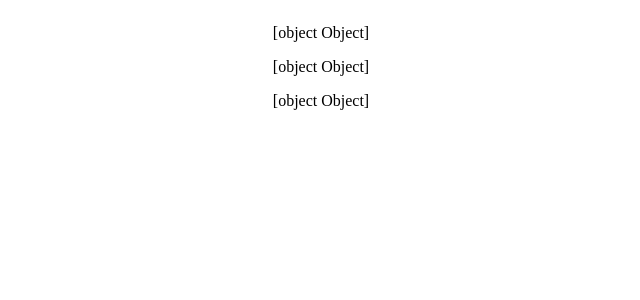
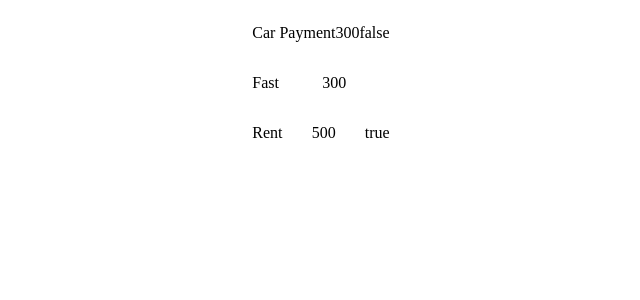
Before and after one commit to Csmith246/BudgetApp, an Angular app: page / in a window 1280 px wide. Shown: the top 300 px of the page, without its empty margins (319-959 px from the left). Built offline with nearby package versions, Linux system fonts and the light colour scheme.

Commit message:
Added READ.ME

```diff
--- a/src/app/components/budget-item/budget-item.component.html
+++ b/src/app/components/budget-item/budget-item.component.html
@@ -1,3 +1,11 @@
-<p>
-  {{label}}
-</p>
+<div class="flexRow">
+  <p>
+    {{item.name}}
+  </p>
+  <p>
+    {{item.budgetAmount}}
+  </p>
+  <p>
+    {{item.itemType?.paid}}
+  </p>
+</div>
--- a/src/app/components/budget-item/budget-item.component.scss
+++ b/src/app/components/budget-item/budget-item.component.scss
@@ -0,0 +1,4 @@
+.flexRow{
+    display: flex;
+    justify-content: space-between;
+}
--- a/src/app/components/budget-item/budget-item.component.ts
+++ b/src/app/components/budget-item/budget-item.component.ts
@@ -1,4 +1,7 @@
 import { Component, OnInit, Input } from '@angular/core';
+
+// Models
+import { BudgetItem } from '../../models/budget-item';
 
 @Component({
   selector: 'app-budget-item',
@@ -6,7 +9,7 @@ import { Component, OnInit, Input } from '@angular/core';
   styleUrls: ['./budget-item.component.scss']
 })
 export class BudgetItemComponent implements OnInit {
-  @Input() label:Object;
+  @Input() item: BudgetItem;
 
   constructor() { }
 
--- a/src/app/components/budget-list/budget-list.component.html
+++ b/src/app/components/budget-list/budget-list.component.html
@@ -1 +1 @@
-<app-budget-item *ngFor="let item of items" [label]=item></app-budget-item>
+<app-budget-item *ngFor="let item of items" [item]=item></app-budget-item>
--- a/src/app/components/budget-list/budget-list.component.ts
+++ b/src/app/components/budget-list/budget-list.component.ts
@@ -1,4 +1,7 @@
 import { Component, OnInit } from '@angular/core';
+import { BudgetItem } from '../../models/budget-item';
+import { FixedCost } from '../../models/fixed-cost';
+import { VariableCost } from '../../models/variable-cost';
 
 @Component({
   selector: 'app-budget-list',
@@ -7,10 +10,10 @@ import { Component, OnInit } from '@angular/core';
 })
 export class BudgetListComponent implements OnInit {
 
-  items: Object[] = [
-    {name:'item1', budgetVal:300, currSpent: 150.45},
-    {name:'item2', budgetVal:40, currSpent: 35.12},
-    {name:'item3', budgetVal:500, currSpent: 500},
+  items: BudgetItem[] = [
+    {name:'Car Payment', budgetAmount:300, itemType: {paid: false}},
+    {name:'Fast', budgetAmount:300, itemType: {amountSpent: 37.54}},
+    {name:'Rent', budgetAmount:500, itemType: {paid: true}}
   ];
 
   constructor() { }
```
Also changed, not shown: 1 other file (tests, documents, lock files or other folders).
